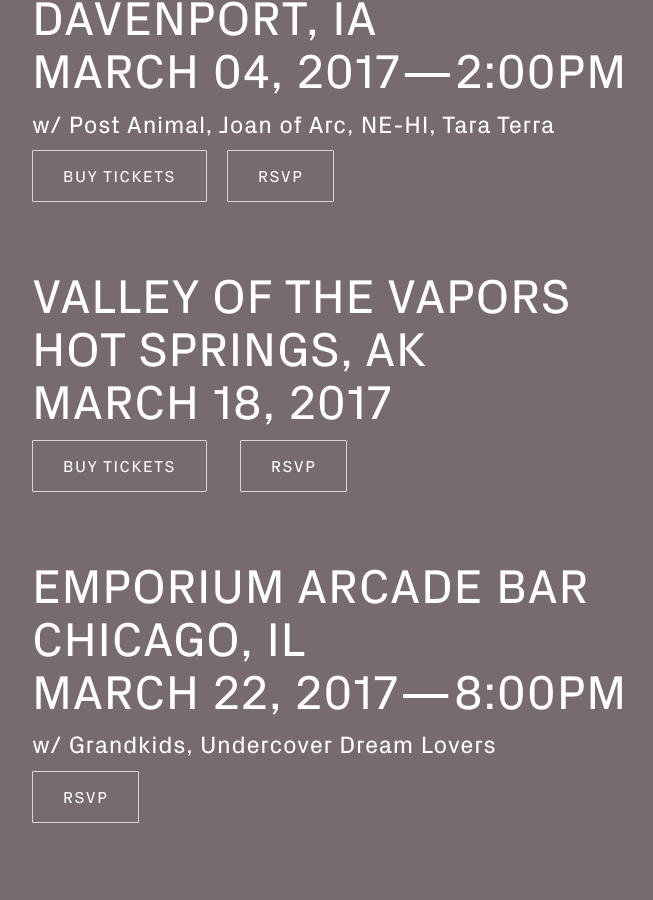
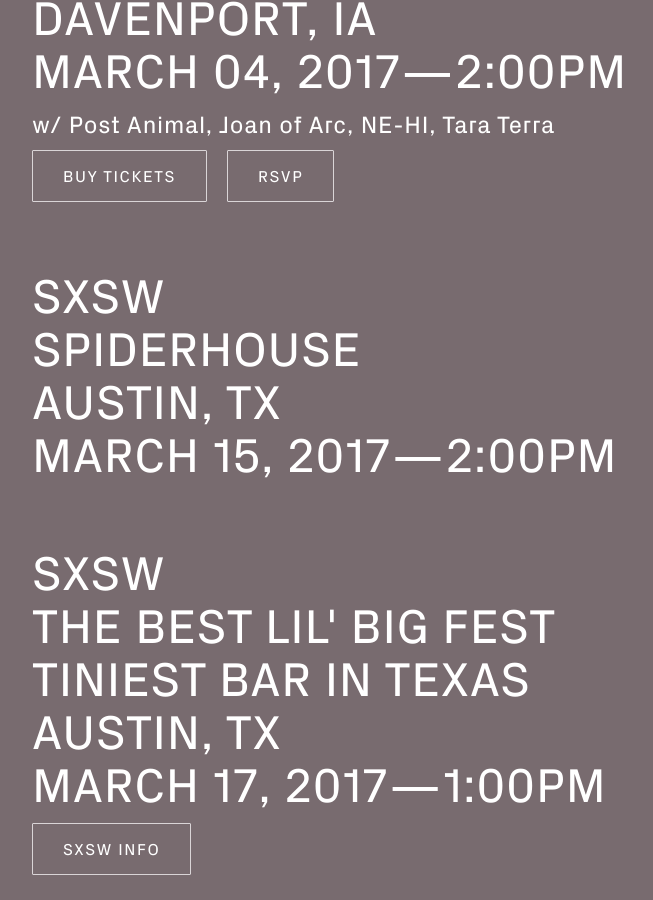
Before and after one commit to sunjacket/sunjacket.github.io, a Jekyll site: the page built from index.html, in a window 1280 px wide and 900 px high, scrolled down 5443 px. Shown: the whole window, without its empty margins (32-685 px from the left). Built offline with Jekyll 4.4.1, drawn with Linux system fonts in a browser that asks for light colours; nearby versions of some CDN libraries; comment, search, counter and statistics services are not loaded; some of the changed text lies outside the part shown.

Commit message:
Update shows

```diff
--- a/index.html
+++ b/index.html
@@ -192,12 +192,49 @@
       <!-- show -->
       <li class="show">
         <dl class="show-details">
+          <dt class="show-venue">SXSW</dt>
+          <dt class="show-venue">Spiderhouse</dt>
+          <dd class="show-location">Austin, TX</dd>
+          <dd class="show-date-time">March 15, 2017—2:00PM</dd>
+        </dl>
+      </li>
+      <!-- /show -->
+      <!-- show -->
+      <li class="show">
+        <dl class="show-details">
+          <dt class="show-venue">SXSW</dt>
+          <dt class="show-venue">The Best Lil' Big Fest</dt>
+          <dt class="show-venue">Tiniest Bar in Texas</dt>
+          <dd class="show-location">Austin, TX</dd>
+          <dd class="show-date-time">March 17, 2017—1:00PM</dd>
+          <dd class="show-links">
+            <a class="btn btn-buy-tickets" href="https://www.facebook.com/bestlilbigfest/" target="_blank">SXSW Info</a>
+          </dd>
+        </dl>
+      </li>
+      <!-- /show -->
+      <!-- show -->
+      <li class="show">
+        <dl class="show-details">
+          <dt class="show-venue">SXSW</dt>
+          <dt class="show-venue">Greenbelt Touring Official Showcase</dt>
+          <dt class="show-venue">Tellers Upstairs</dt>
+          <dd class="show-location">Austin, TX</dd>
+          <dd class="show-date-time">March 17, 2017—9:00PM</dd>
+          <dd class="show-links">
+            <a class="btn btn-buy-tickets" href="http://schedule.sxsw.com/2017/events/MS39407" target="_blank">SXSW Info</a>
+          </dd>
+        </dl>
+      </li>
+      <!-- /show -->
+      <!-- show -->
+      <li class="show">
+        <dl class="show-details">
           <dt class="show-venue">Valley of the Vapors</dt>
           <dd class="show-location">Hot Springs, AK</dd>
           <dd class="show-date-time">March 18, 2017</dd>
           <dd class="show-links">
-            <a class="btn btn-buy-tickets" href="http://valleyofthevapors.com/passes/" target="_blank">Buy Tickets</a>
-            <a class="btn btn-rsvp" href="https://www.facebook.com/The-Valley-of-the-Vapors-Independent-Music-Festival-The-VOV-50518707538/" target="_blank">RSVP</a>
+            <a class="btn btn-buy-tickets" href="http://valleyofthevapors.com/passes/" target="_blank">Buy Tickets</a><a class="btn btn-rsvp" href="https://www.facebook.com/The-Valley-of-the-Vapors-Independent-Music-Festival-The-VOV-50518707538/" target="_blank">RSVP</a>
           </dd>
         </dl>
       </li>
@@ -212,13 +249,6 @@
           <dd class="show-links">
             <a class="btn btn-rsvp" href="https://www.facebook.com/events/1828287877430669/" target="_blank">RSVP</a>
           </dd>
-        </dl>
-      </li>
-      <!-- /show -->
-      <!-- show -->
-      <li class="show">
-        <dl class="show-details">
-          <dt class="show-venue">Spring Tour / SXSW Dates coming soon</dt>
         </dl>
       </li>
       <!-- /show -->
```
